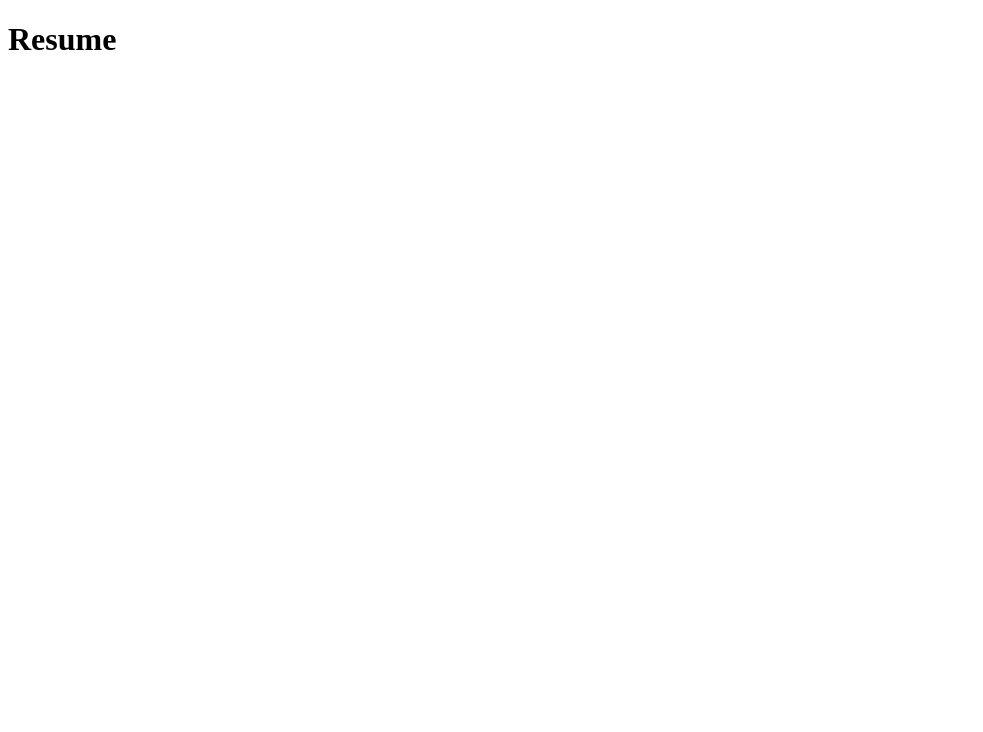
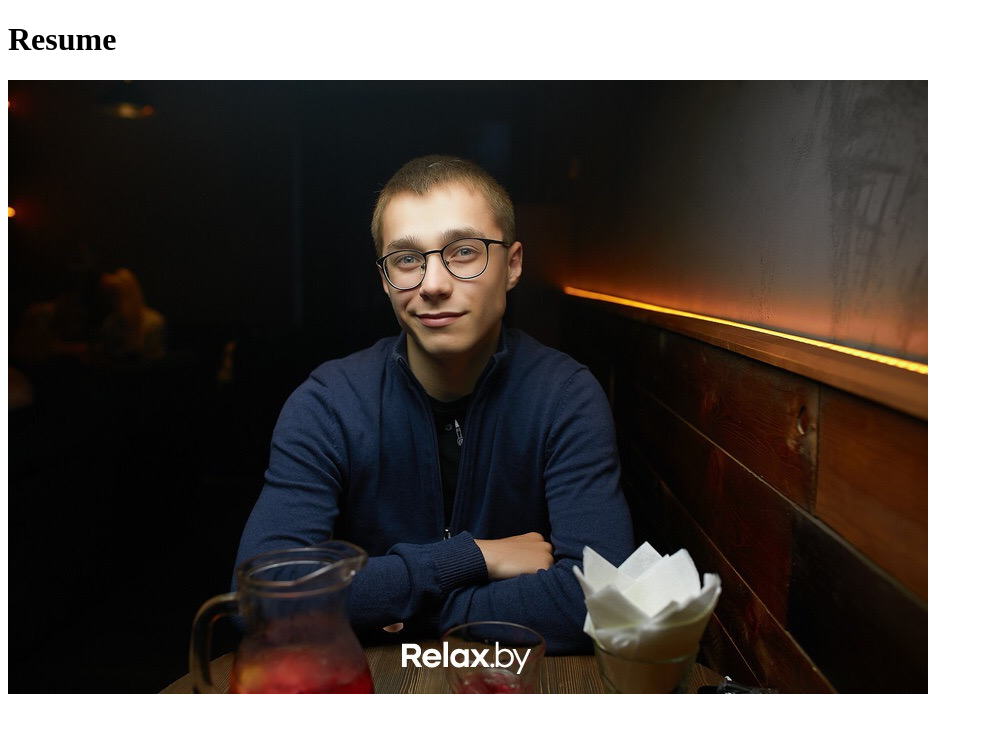
Before and after one commit to Vladislav-Makovski/rsschool-2019Q1-cv, a plain HTML site: page index.html in a window 1280 px wide. Shown: the whole page, without its empty margins (0-983 px from the left). Drawn offline with Linux system fonts and the light colour scheme.

Commit message:
feat: add photo

```diff
--- a/index.html
+++ b/index.html
@@ -9,6 +9,9 @@
 <body>
   <h1>Resume</h1>
   <div class="content">
+    <div class="photo">
+      <img src="img/photo.jpg" alt="My photo">
     </div>
+  </div>
 </body>
 </html>
```
Also changed, not shown: img/photo.jpg (added).
